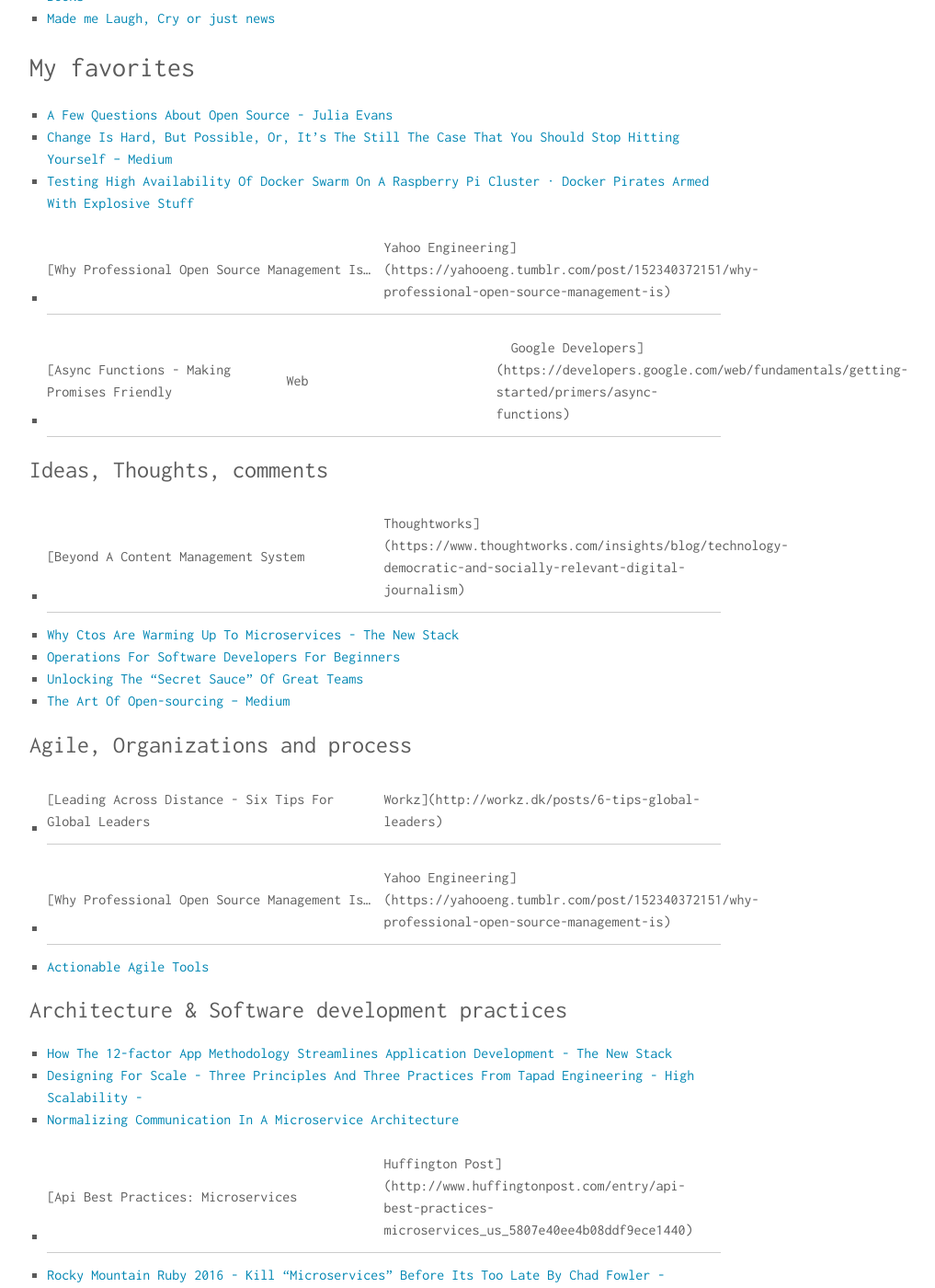
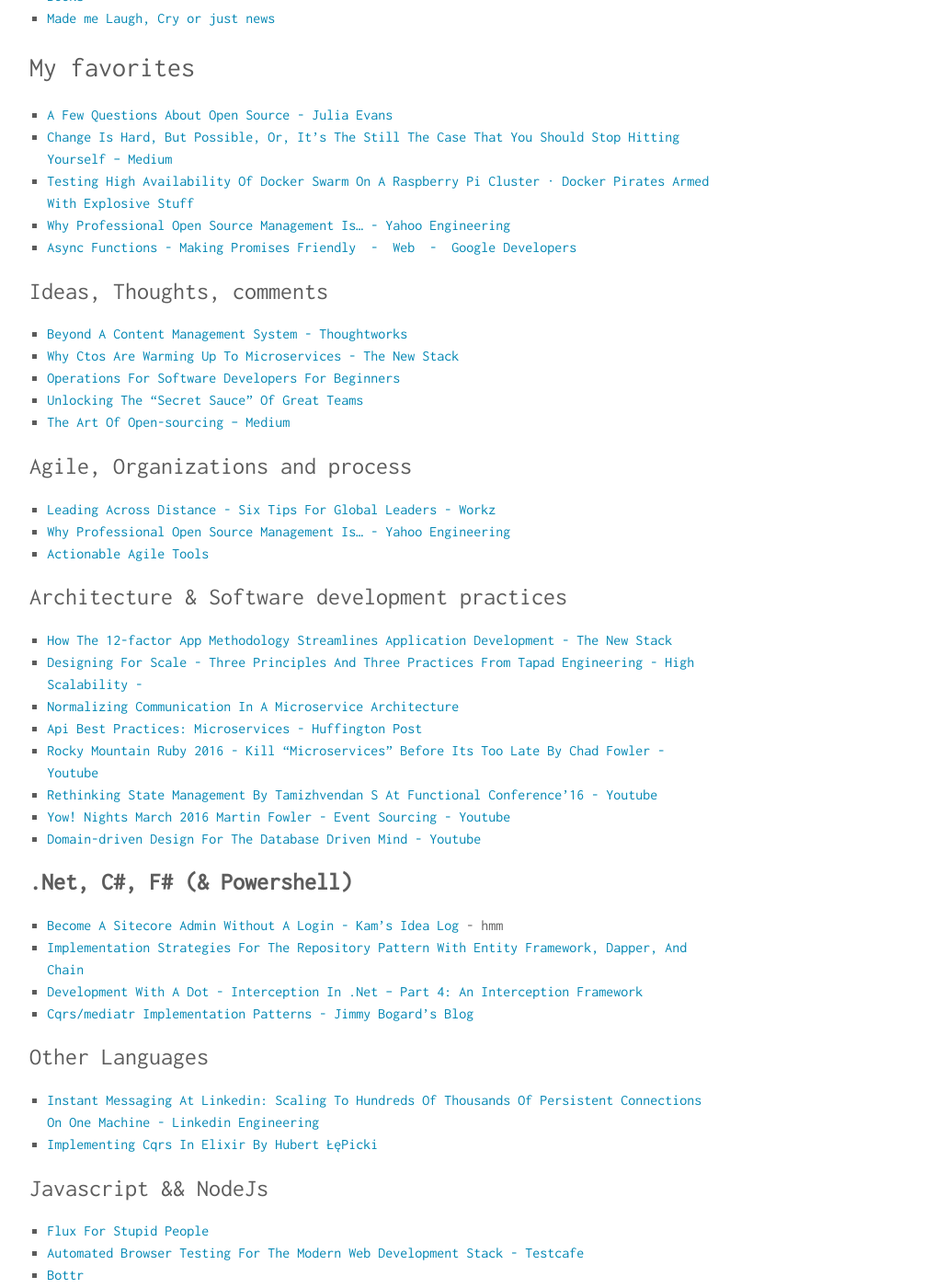
Before and after one commit to magudb/magudb.github.io, a Jekyll site: the page built from _posts/2016-10-28-Links is never a straight line Its a forest And like a forest its easy to lose your way To get lost To forget where you came in.md, in a window 1280 px wide and 1400 px high, scrolled down 681 px. Shown: the whole window at 92% size, without its empty margins (232-1249 px from the left). Built offline with Jekyll 4.4.1, drawn with Linux system fonts in a browser that asks for light colours; comment, search, counter and statistics services are not loaded; some of the changed text lies outside the part shown.

Commit message:
fixing | problem

```diff
--- a/_posts/2016-10-28-Links is never a straight line Its a forest And like a forest its easy to lose your way To get lost To forget where you came in.md
+++ b/_posts/2016-10-28-Links is never a straight line Its a forest And like a forest its easy to lose your way To get lost To forget where you came in.md
@@ -27,46 +27,46 @@
 * [A Few Questions About Open Source - Julia Evans](https://jvns.ca/blog/2016/10/26/a-few-questions-about-open-source/)
 * [Change Is Hard, But Possible, Or, It’s The Still The Case That You Should Stop Hitting Yourself – Medium](https://medium.com/@cote/change-is-hard-but-possible-or-its-the-still-the-case-that-you-should-stop-hitting-yourself-76c2ed4551f2#.an5wrcwnu)
 * [Testing High Availability Of Docker Swarm On A Raspberry Pi Cluster · Docker Pirates Armed With Explosive Stuff](http://blog.hypriot.com/post/high-availability-with-docker/)
-* [Why Professional Open Source Management Is... | Yahoo Engineering](https://yahooeng.tumblr.com/post/152340372151/why-professional-open-source-management-is)
-* [Async Functions - Making Promises Friendly  |  Web  |  Google Developers](https://developers.google.com/web/fundamentals/getting-started/primers/async-functions)
+* [Why Professional Open Source Management Is... - Yahoo Engineering](https://yahooeng.tumblr.com/post/152340372151/why-professional-open-source-management-is)
+* [Async Functions - Making Promises Friendly  -  Web  -  Google Developers](https://developers.google.com/web/fundamentals/getting-started/primers/async-functions)
 
 ## Ideas, Thoughts, comments <a name="ideas"></a> ##
-* [Beyond A Content Management System | Thoughtworks](https://www.thoughtworks.com/insights/blog/technology-democratic-and-socially-relevant-digital-journalism)
+* [Beyond A Content Management System - Thoughtworks](https://www.thoughtworks.com/insights/blog/technology-democratic-and-socially-relevant-digital-journalism)
 * [Why Ctos Are Warming Up To Microservices - The New Stack](http://thenewstack.io/ctos-warming-microservices/)
 * [Operations For Software Developers For Beginners](https://jvns.ca/blog/2016/10/15/operations-for-software-developers-for-beginners/)
 * [Unlocking The “Secret Sauce” Of Great Teams](https://www.infoq.com/presentations/gilt-team-communication)
 * [The Art Of Open-sourcing – Medium](https://medium.com/@sumbulalvi/the-art-of-open-sourcing-c9b87e5905ee#.v72w1akdf)
 
 ## Agile, Organizations and process<a name="agile"></a> ##
-* [Leading Across Distance - Six Tips For Global Leaders | Workz](http://workz.dk/posts/6-tips-global-leaders)
-* [Why Professional Open Source Management Is... | Yahoo Engineering](https://yahooeng.tumblr.com/post/152340372151/why-professional-open-source-management-is)
+* [Leading Across Distance - Six Tips For Global Leaders - Workz](http://workz.dk/posts/6-tips-global-leaders)
+* [Why Professional Open Source Management Is... - Yahoo Engineering](https://yahooeng.tumblr.com/post/152340372151/why-professional-open-source-management-is)
 * [Actionable Agile Tools](https://www.infoq.com/articles/actionable-agile-tools)
 
 ## Architecture & Software development practices <a name="development"></a> ##
 * [How The 12-factor App Methodology Streamlines Application Development - The New Stack](http://thenewstack.io/12-factor-app-streamlines-application-development/)
 * [Designing For Scale - Three Principles And Three Practices From Tapad Engineering - High Scalability -](http://highscalability.com/blog/2015/5/11/designing-for-scale-three-principles-and-three-practices-fro.html)
 * [Normalizing Communication In A Microservice Architecture](https://blog.snappi.io/normalizing-communication-in-a-microservice-architecture-1b5c71217ef5#.twgakx2z7)
-* [Api Best Practices: Microservices | Huffington Post](http://www.huffingtonpost.com/entry/api-best-practices-microservices_us_5807e40ee4b08ddf9ece1440)
+* [Api Best Practices: Microservices - Huffington Post](http://www.huffingtonpost.com/entry/api-best-practices-microservices_us_5807e40ee4b08ddf9ece1440)
 * [Rocky Mountain Ruby 2016 - Kill "Microservices" Before Its Too Late By Chad Fowler - Youtube](https://www.youtube.com/watch?v=-UKEPd2ipEk)
 * [Rethinking State Management By Tamizhvendan S At Functional Conference'16 - Youtube](https://www.youtube.com/watch?v=GneIxgl71NM&index=18&list=PL9Z-JgiTsOYTdi91N_DlcpWqkCYvMrhA4&__s=amwwwz5judsp1dsfgko7)
 * [Yow! Nights March 2016 Martin Fowler - Event Sourcing - Youtube](https://www.youtube.com/watch?v=aweV9FLTZkU&feature=youtu.be&__s=amwwwz5judsp1dsfgko7)
 * [Domain-driven Design For The Database Driven Mind - Youtube](https://www.youtube.com/watch?v=CjNBnkMHjh4&feature=youtu.be&__s=amwwwz5judsp1dsfgko7)
 
 ## **.Net, C#, F# (& Powershell)**  <a name="net"></a> ##
-* [Become A Sitecore Admin Without A Login | Kam's Idea Log](http://kamsar.net/index.php/2016/10/Become-a-Sitecore-admin-without-a-login/) - hmm
+* [Become A Sitecore Admin Without A Login - Kam's Idea Log](http://kamsar.net/index.php/2016/10/Become-a-Sitecore-admin-without-a-login/) - hmm
 * [Implementation Strategies For The Repository Pattern With Entity Framework, Dapper, And Chain](https://www.infoq.com/articles/repository-implementation-strategies?__s=amwwwz5judsp1dsfgko7)
 * [Development With A Dot - Interception In .Net – Part 4: An Interception Framework](https://weblogs.asp.net/ricardoperes/interception-in-net-part-4-an-interception-framework)
-* [Cqrs/mediatr Implementation Patterns | Jimmy Bogard's Blog](https://lostechies.com/jimmybogard/2016/10/27/cqrsmediatr-implementation-patterns/)
+* [Cqrs/mediatr Implementation Patterns - Jimmy Bogard's Blog](https://lostechies.com/jimmybogard/2016/10/27/cqrsmediatr-implementation-patterns/)
 
 ## Other Languages  <a name="polygloting"></a> ##
-* [Instant Messaging At Linkedin: Scaling To Hundreds Of Thousands Of Persistent Connections On One Machine | Linkedin Engineering](https://engineering.linkedin.com/blog/2016/10/instant-messaging-at-linkedin--scaling-to-hundreds-of-thousands-)
+* [Instant Messaging At Linkedin: Scaling To Hundreds Of Thousands Of Persistent Connections On One Machine - Linkedin Engineering](https://engineering.linkedin.com/blog/2016/10/instant-messaging-at-linkedin--scaling-to-hundreds-of-thousands-)
 * [Implementing Cqrs In Elixir By Hubert ŁęPicki](http://slides.com/hubertlepicki/implementing-cqrs-in-elixir?__s=amwwwz5judsp1dsfgko7#/7)
 
 ## Javascript && NodeJs <a name="javascript"></a><a name="nodejs"></a> ##
 * [Flux For Stupid People](http://blog.andrewray.me/flux-for-stupid-people/)
-* [Automated Browser Testing For The Modern Web Development Stack | Testcafe](http://devexpress.github.io/testcafe/)
+* [Automated Browser Testing For The Modern Web Development Stack - Testcafe](http://devexpress.github.io/testcafe/)
 * [Bottr](https://bottr.co/)
-* [Creating A Cli Tool In Node.js | Eridem Ab](http://eridem.net/creating-a-cli-tool-in-node-js/)
+* [Creating A Cli Tool In Node.js - Eridem Ab](http://eridem.net/creating-a-cli-tool-in-node-js/)
 * [Stdlib: Create Scalable Node.js Microservices In A Flash](https://davidwalsh.name/stdlib)
 * [Building Node-based Apis With The Loopback Framework](http://developer.telerik.com/featured/building-node-based-apis-loopback-framework/)
 * [The 10 Key Features In Node.js V6 Lts Boron After You Upgrade](https://nodesource.com/blog/the-10-key-features-in-node-js-v6-lts-boron-after-you-upgrade)
```
